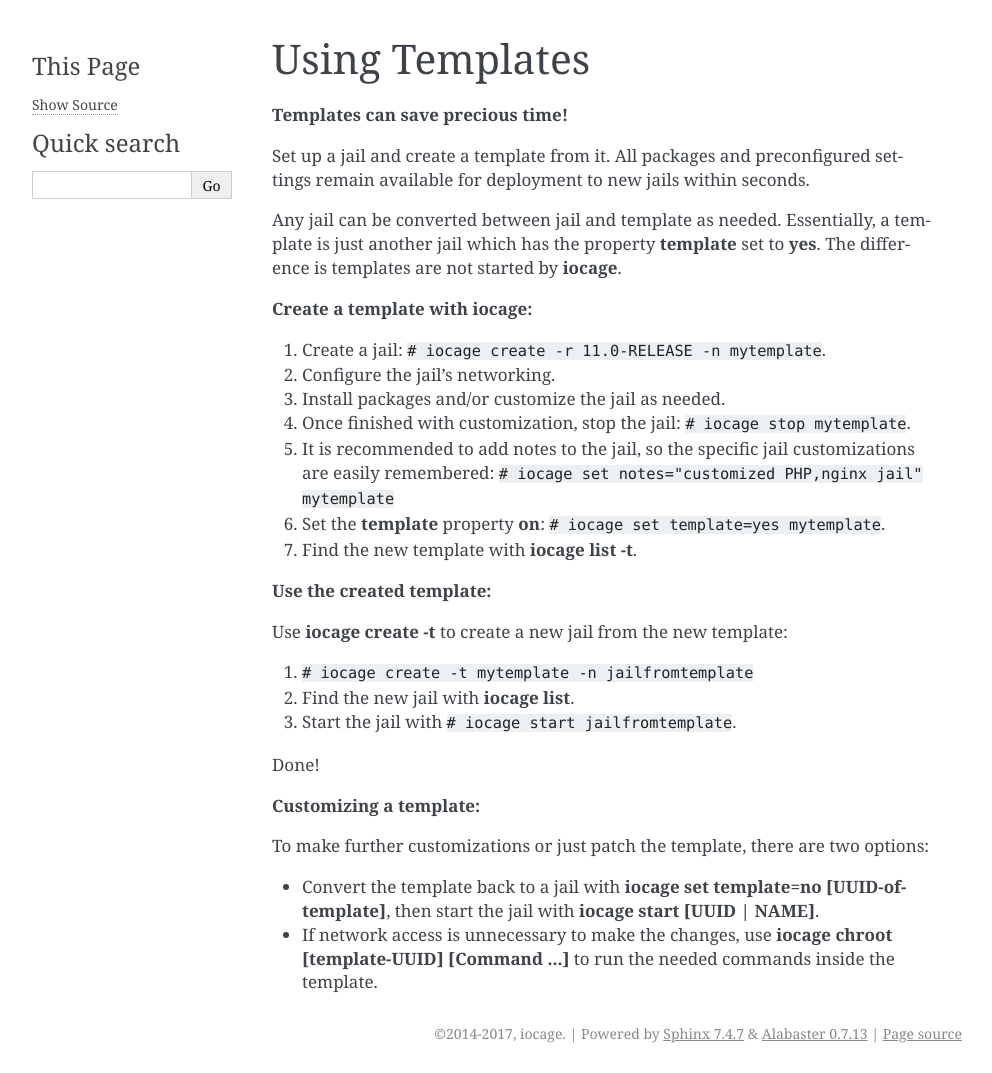
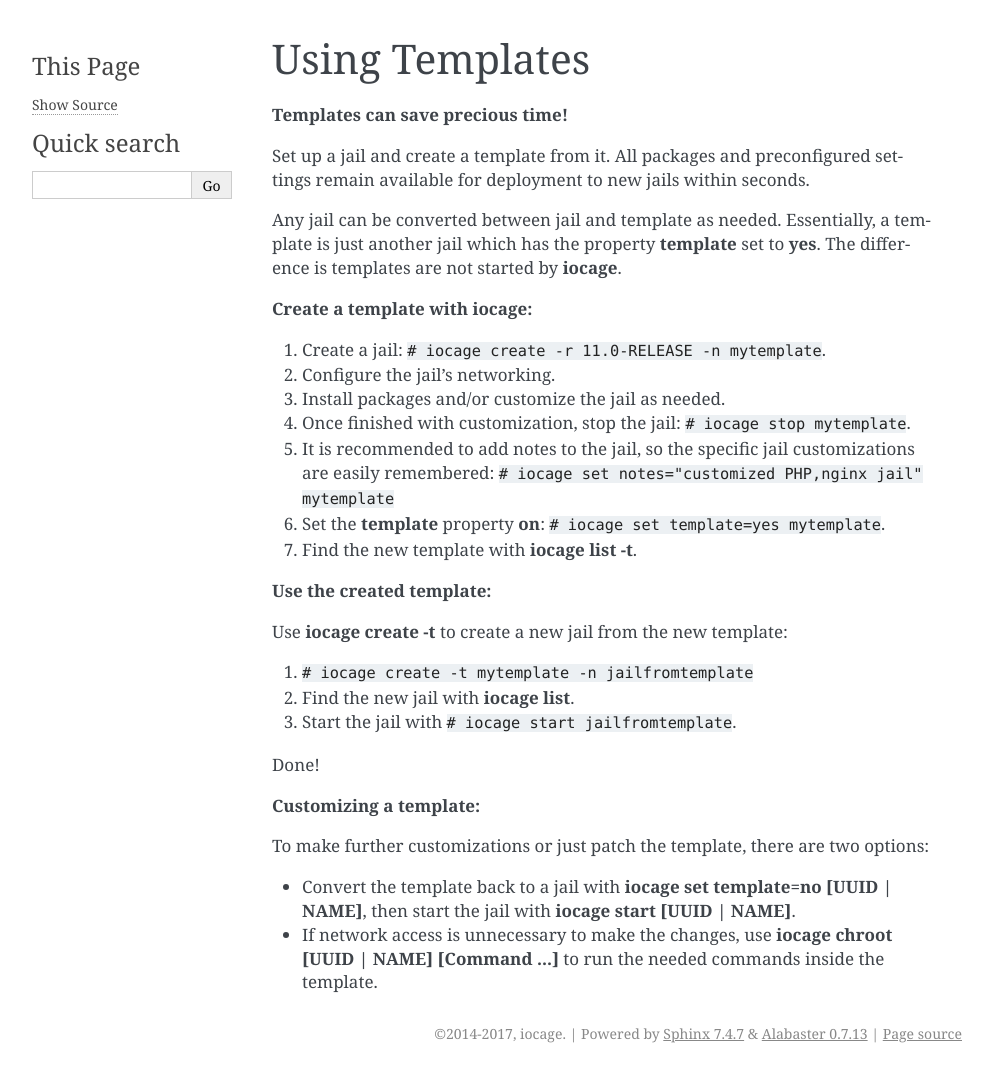
Before and after one commit to iocage/iocage, a Sphinx documentation site: the page built from doc/source/templates.rst, in a window 1280 px wide. Shown: the whole page, without its empty margins (148-1140 px from the left). Built offline with Sphinx 7.4.7, drawn with Linux system fonts in a browser that asks for light colours.

Commit message:
Add review comments

```diff
--- a/doc/source/templates.rst
+++ b/doc/source/templates.rst
@@ -46,8 +46,8 @@ To make further customizations or just patch the template, there are two
 options:
 
 * Convert the template back to a jail with
-  :command:`iocage set template=no [UUID-of-template]`, then start the
-  jail with :command:`iocage start [UUID | NAME]`.
+  :command:`iocage set template=no [UUID | NAME]`, then start the jail
+  with :command:`iocage start [UUID | NAME]`.
 * If network access is unnecessary to make the changes, use
-  :command:`iocage chroot [template-UUID] [Command ...]` to run the
+  :command:`iocage chroot [UUID | NAME] [Command ...]` to run the
   needed commands inside the template.
```
